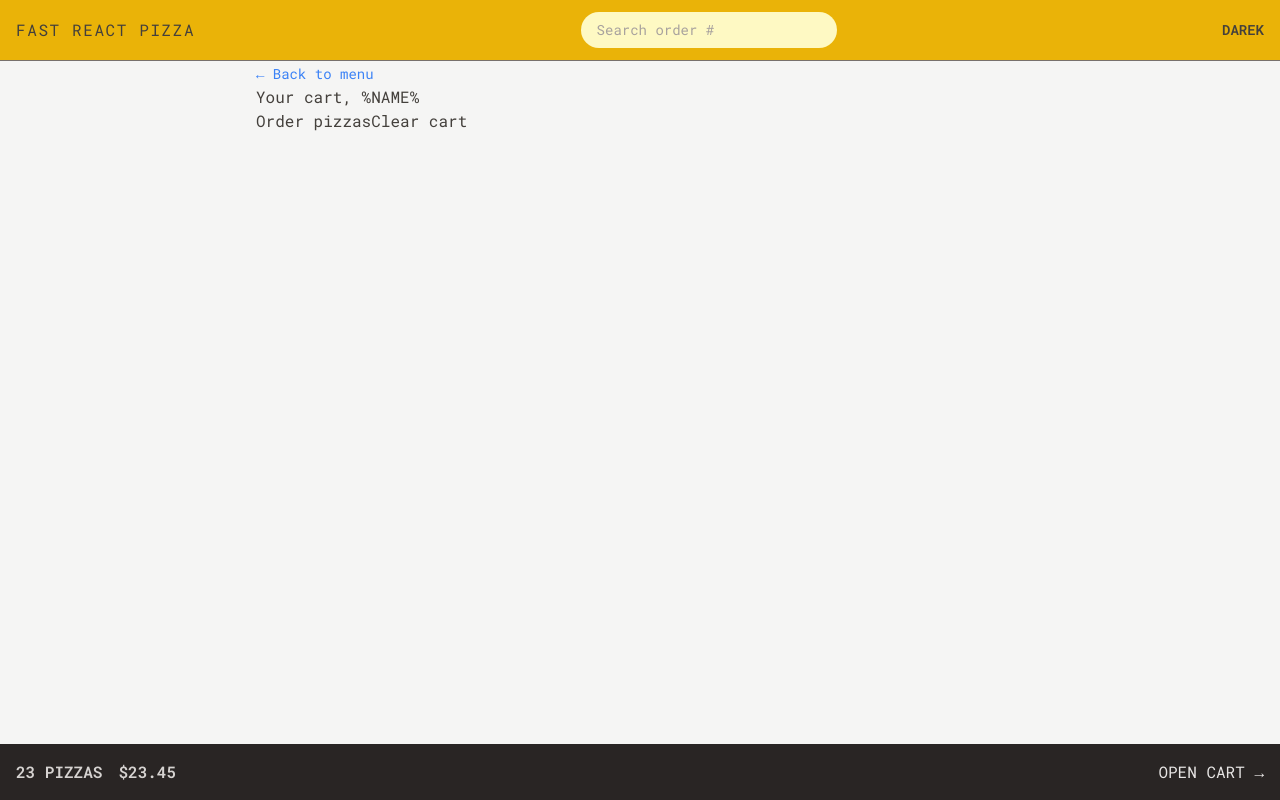
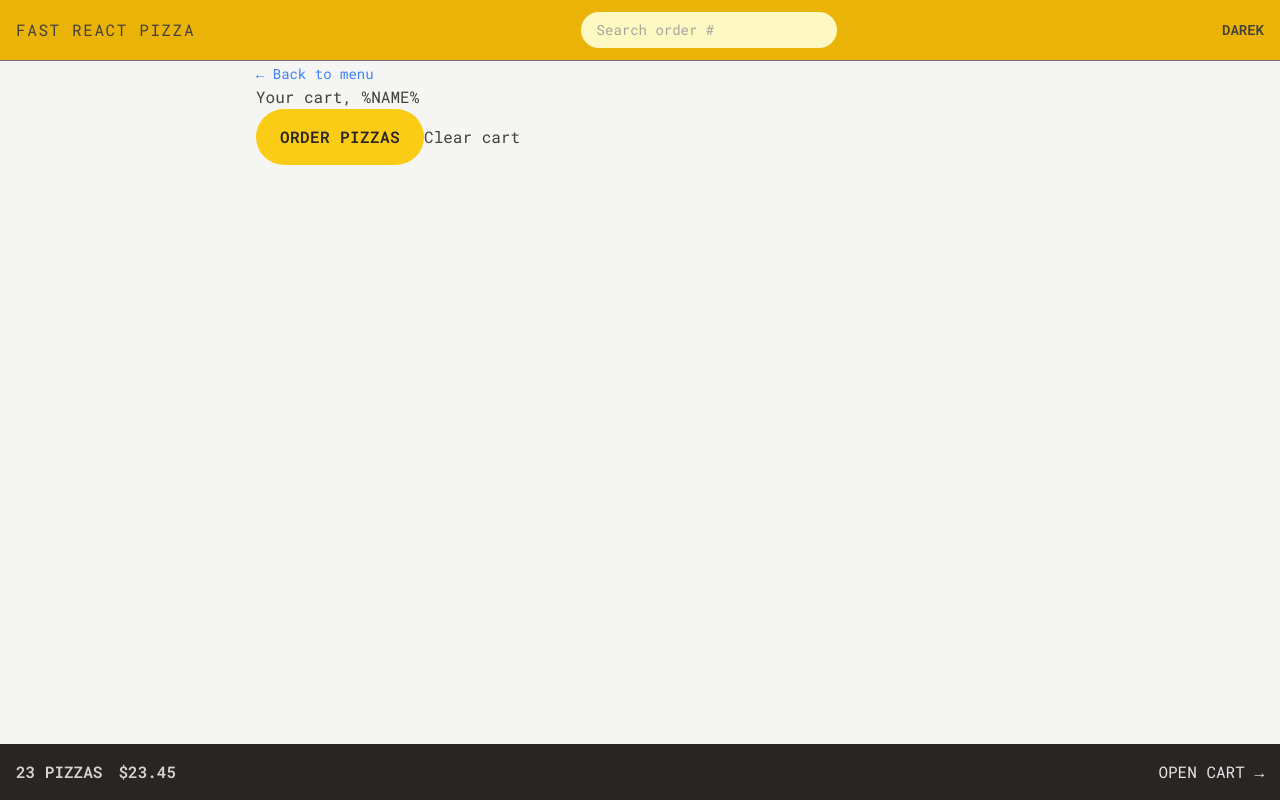
Before and after one commit to BoosterTech/fast-pizza-co, a React (Vite) app: page /cart in a window 1280 px wide. Built offline with nearby package versions, Linux system fonts and the light colour scheme.

Commit message:
styled <Button/> added irrelevant syntax removed

```diff
--- a/src/features/cart/Cart.jsx
+++ b/src/features/cart/Cart.jsx
@@ -1,45 +1,19 @@
 import { Link } from "react-router-dom";
 import LinkButton from "../../ui/LinkButton";
-
-// const fakeCart = [
-//   {
-//     pizzaId: 12,
-//     name: 'Mediterranean',
-//     quantity: 2,
-//     unitPrice: 16,
-//     totalPrice: 32,
-//   },
-//   {
-//     pizzaId: 6,
-//     name: 'Vegetale',
-//     quantity: 1,
-//     unitPrice: 13,
-//     totalPrice: 13,
-//   },
-//   {
-//     pizzaId: 11,
-//     name: 'Spinach and Mushroom',
-//     quantity: 1,
-//     unitPrice: 15,
-//     totalPrice: 15,
-//   },
-// ];
+import Button from "../../ui/Button";
 
 function Cart() {
-  // const cart = fakeCart;
-
   return (
     <div>
-      <LinkButton to="/menu"
-
-      >
+      <LinkButton to="/menu" b>
         &larr; Back to menu
       </LinkButton>
 
       <h2>Your cart, %NAME%</h2>
 
       <div>
-        <Link to="/order/new">Order pizzas</Link>
+        <Button to="/order/new">Order pizzas</Button>
+
         <button>Clear cart</button>
       </div>
     </div>
```
